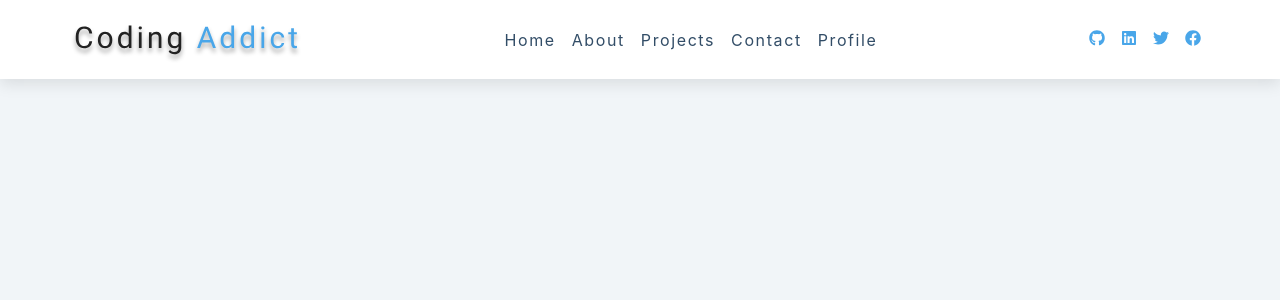
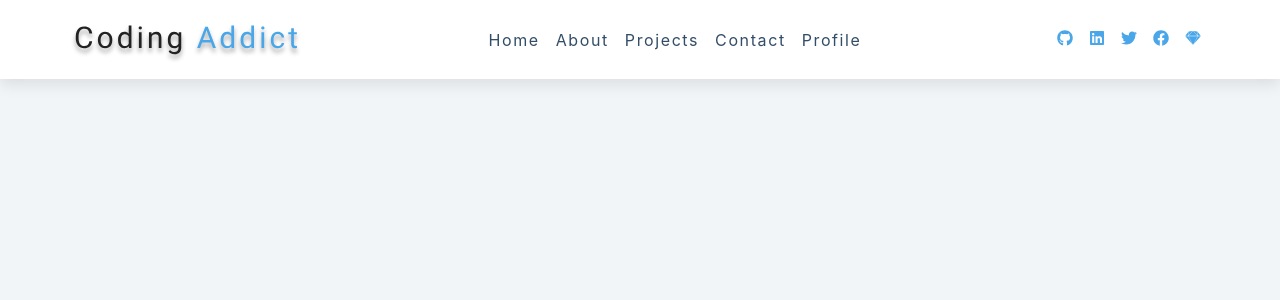
Before and after one commit to semirpljakic/navbar, a React (Create React App) app: page / in a window 1280 px wide. Shown: the top 300 px of the page. Built offline with nearby package versions, Linux system fonts and the light colour scheme; the HTML template or start-up script is replaced by a standard one.

Commit message:
Update data.js

```diff
--- a/src/data.js
+++ b/src/data.js
@@ -1,5 +1,5 @@
 import React from 'react';
-import { FaGithub, FaFacebook, FaLinkedin, FaTwitter } from 'react-icons/fa';
+import { FaGithub, FaFacebook, FaLinkedin, FaTwitter, FaSketch } from 'react-icons/fa';
 export const links = [
   {
     id: 1,
@@ -50,6 +50,10 @@ export const social = [
     url: 'https://sr-rs.facebook.com/semir.pljakic',
     icon: <FaFacebook />,
   },
-
+   {
+    id: 5,
+    url: 'https://www.buymeacoffee.com/pljakicsemir',
+    icon: <FaSketch />,
+  },
 
 ];
```
